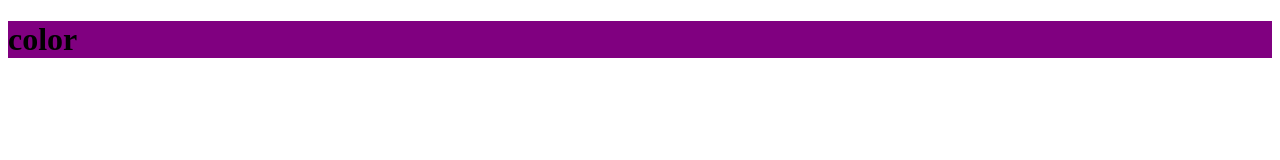
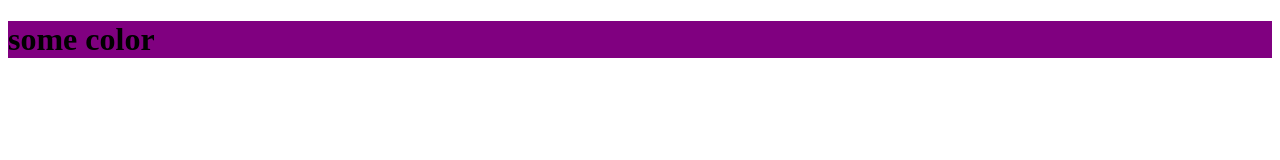
Before and after one commit to ItWarior/Angular, an Angular app: page / in a window 1280 px wide. Shown: the top 160 px of the page. Built offline with nearby package versions, Linux system fonts and the light colour scheme.

Commit message:
Start learning angular

```diff
--- a/src/app/app.component.html
+++ b/src/app/app.component.html
@@ -1 +1 @@
-<h1 [ngClass]="{bg:true}">color</h1>
+<h1 [ngClass]="{bg:true}">some color</h1>
```
